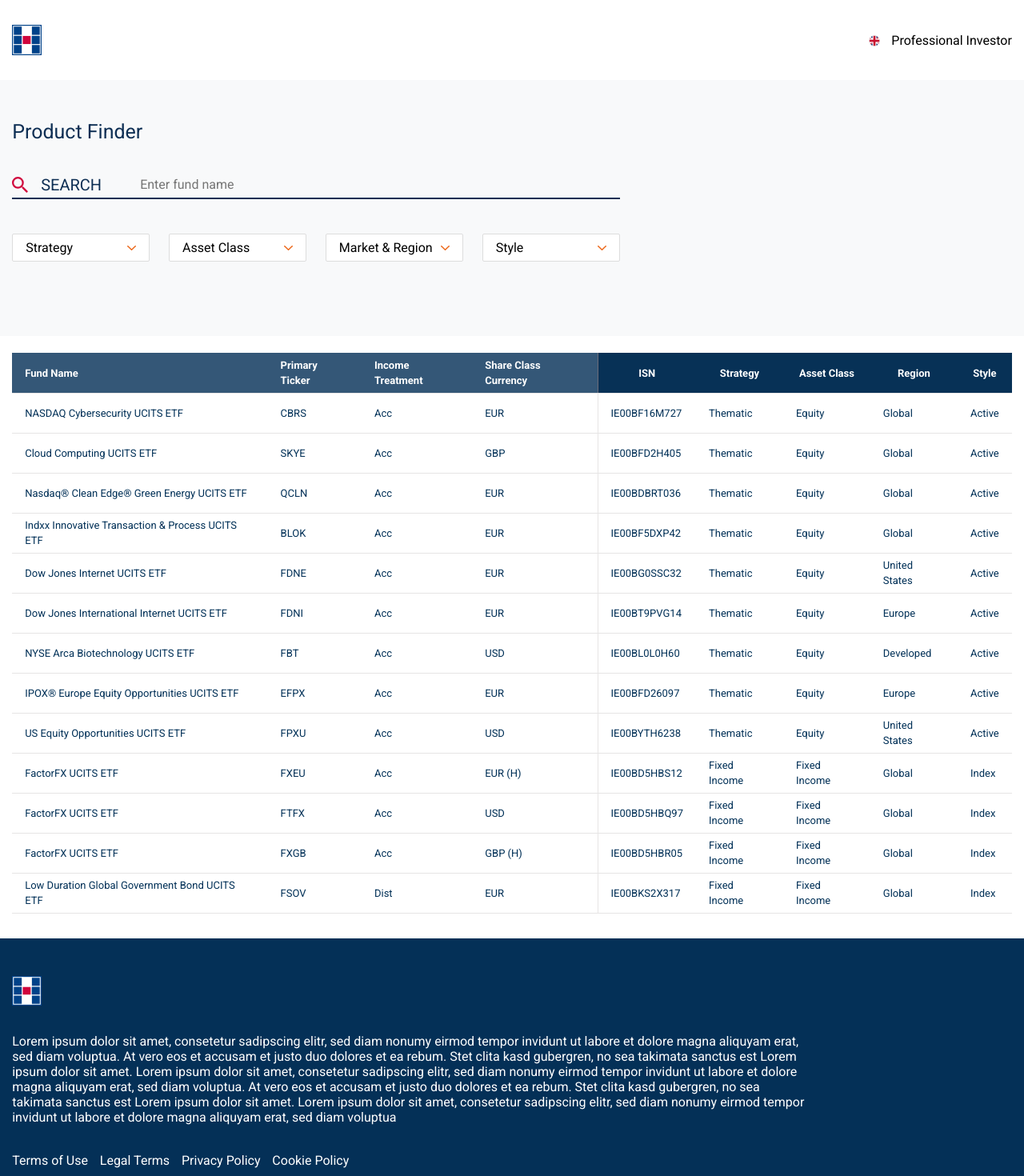
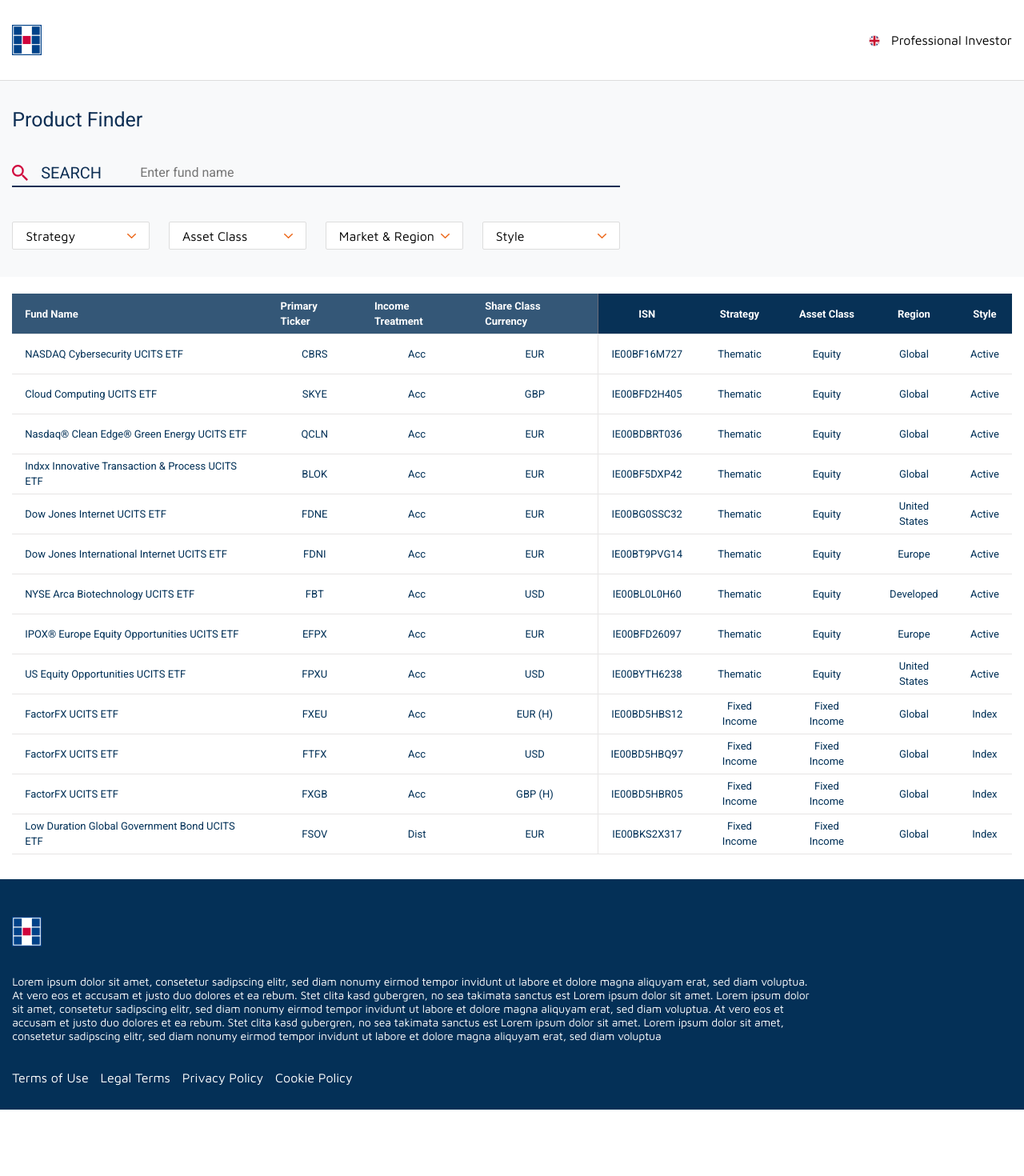
Before and after one commit to marcosriani/product-finder, a React (Vite) app: page / in a window 1280 px wide. Shown: the top 1470 px of the page at 80% size. After the commit the page ends 1387 px from the top, so only its background shows below. Built offline with nearby package versions, Linux system fonts and the light colour scheme.

Commit message:
Adjust readme file

```diff
--- a/index.html
+++ b/index.html
@@ -4,6 +4,12 @@
     <meta charset="UTF-8" />
     <link rel="icon" type="image/png" href="/favicon.png" />
     <meta name="viewport" content="width=device-width, initial-scale=1.0" />
+    <link rel="preconnect" href="https://fonts.googleapis.com" />
+    <link rel="preconnect" href="https://fonts.gstatic.com" crossorigin />
+    <link
+      href="https://fonts.googleapis.com/css2?family=Maven+Pro:wght@400..900&display=swap"
+      rel="stylesheet"
+    />
     <link rel="preconnect" href="https://fonts.googleapis.com" />
     <link rel="preconnect" href="https://fonts.gstatic.com" crossorigin />
     <link
--- a/src/components/footer/footer.module.css
+++ b/src/components/footer/footer.module.css
@@ -3,6 +3,7 @@
   min-height: 288px;
   color: #fff;
   padding: 2.93rem 0.95rem 1.8rem 0.95rem;
+  font-family: 'Maven Pro', sans-serif;
 }
 .footer__inner-container {
   max-width: 1400px;
@@ -33,6 +34,9 @@
 
 .footer__inner-container-paragraph {
   max-width: 80%;
+  letter-spacing: -0.14px;
+  font-weight: 300;
+  font-size: 0.875rem;
 }
 
 .footer__inner-container-list {
@@ -40,6 +44,8 @@
   align-items: center;
   gap: 0.93rem;
   flex-wrap: wrap;
+  letter-spacing: 0px;
+  font-size: 1rem;
 }
 
 .footer__inner-container-list-item {
--- a/src/components/header/header.module.css
+++ b/src/components/header/header.module.css
@@ -45,4 +45,5 @@
 }
 .nav-list__link {
   color: #000;
+  font-family: 'Maven Pro', sans-serif;
 }
--- a/src/components/main-content/checkbox/checkbox.module.css
+++ b/src/components/main-content/checkbox/checkbox.module.css
@@ -1,5 +1,6 @@
 .checkbox {
   position: relative;
+  font-family: 'Maven Pro', sans-serif;
 }
 
 .checkbox__select {
@@ -24,6 +25,10 @@
   clip-path: inset(50%);
 }
 
+.checkbox__select:has(> .checkbox__select-element:focus) {
+  outline: 2px solid rgb(99, 99, 231);
+}
+
 .checkbox__select-title {
   display: flex;
   align-items: center;
@@ -35,10 +40,16 @@
   display: block;
   width: 11.24px;
   height: 6.42px;
+  transition: transform 0.2s ease-in-out;
 }
 
+.checkbox__select:has(> .checkbox__select-element:focus) + .checkbox-options,
 .checkbox__select:hover + .checkbox-options {
   display: flex;
+}
+
+.checkbox__select:hover .checkbox__select-title-icon {
+  transform: rotate(180deg);
 }
 
 .checkbox-options {
--- a/src/components/main-content/main-content.module.css
+++ b/src/components/main-content/main-content.module.css
@@ -2,12 +2,13 @@
   background: #f8f9fa;
   width: 100%;
   flex: 1;
+  border-top: 1px solid #dddddd;
 }
 
 .main-content__section-filter {
   padding: 2.12rem 0.95rem;
   max-width: 1400px;
-  margin: 1rem auto;
+  margin: 0 auto;
 }
 
 /* Tablet */
--- a/src/components/main-content/products-filter/products-filter.module.css
+++ b/src/components/main-content/products-filter/products-filter.module.css
@@ -14,5 +14,5 @@
   display: flex;
   gap: 1.48rem;
   flex-wrap: wrap;
-  padding: 2.6875rem 0;
+  padding: 2.6875rem 0 0;
 }
--- a/src/components/main-content/products-table/index.tsx
+++ b/src/components/main-content/products-table/index.tsx
@@ -29,7 +29,9 @@
             {tableHeaders.map((header, cellIndex) => (
               <td
                 className={`${style['table__row-item']}
-                ${cellIndex === 3 ? style['border-right-body'] : ''}
+                ${cellIndex === 3 ? style['border-right-body'] : ''} ${
+                  cellIndex > 0 ? style['table__row-item-center'] : ''
+                }
                 `}
                 key={`${index}-${cellIndex}`}
               >
--- a/src/components/main-content/products-table/products-table.module.css
+++ b/src/components/main-content/products-table/products-table.module.css
@@ -50,6 +50,10 @@
   text-align: center;
 }
 
+.table__row-item-center {
+  text-align: center;
+}
+
 .border-right-header {
   border-right: 1px solid rgb(108 108 121);
 }
```
Also changed, not shown: 1 other file (tests, documents, lock files or other folders).
